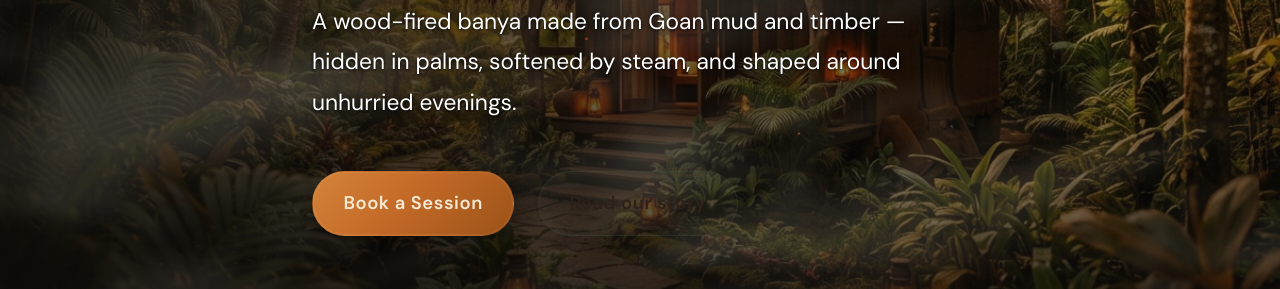
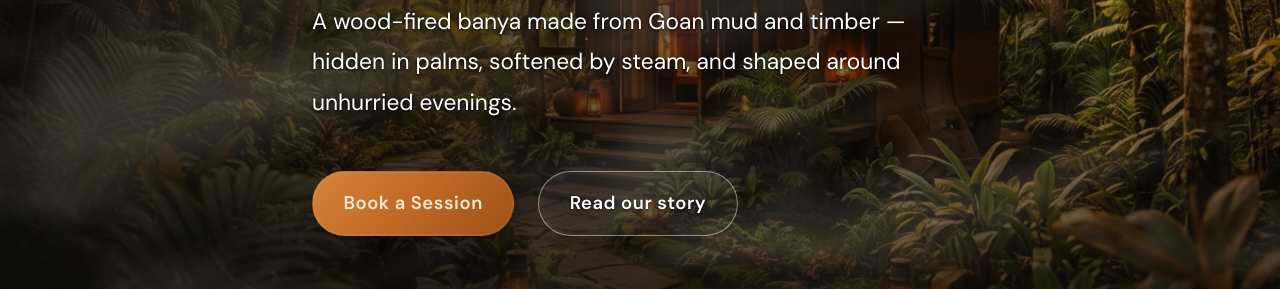
Before and after one commit to Akshay115/Hidden-Oak, an Astro site: page / in a window 1280 px wide. Shown: the part 503-792 px from the top of the page. Built offline with nearby package versions, Linux system fonts and the light colour scheme; Astro itself is replaced by a stand-in of ours.

Commit message:
style: make hero ghost button white and readable for light theme compatibility

```diff
--- a/src/components/Hero.astro
+++ b/src/components/Hero.astro
@@ -345,6 +345,18 @@ const showAtm = atmosphere && !bgImage && !hasVideo;
   }
   .hero--center .hero__actions { justify-content: center; }
 
+  .hero :global(.cta--ghost) {
+    color: #ffffff !important;
+    border-color: rgba(255, 255, 255, 0.45) !important;
+    background: rgba(255, 255, 255, 0.05) !important;
+    text-shadow: 0 1px 2px rgba(0, 0, 0, 0.5);
+  }
+  .hero :global(.cta--ghost:hover) {
+    color: #ffffff !important;
+    border-color: var(--hot-coal-bright) !important;
+    background: rgba(232, 93, 50, 0.15) !important;
+  }
+
   .hero__scroll {
     position: absolute;
     bottom: var(--space-4);
```
